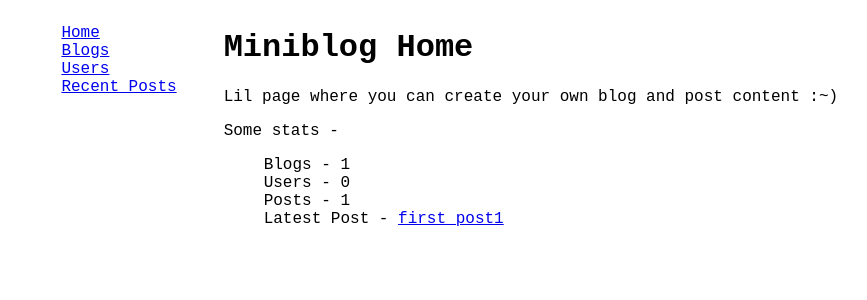
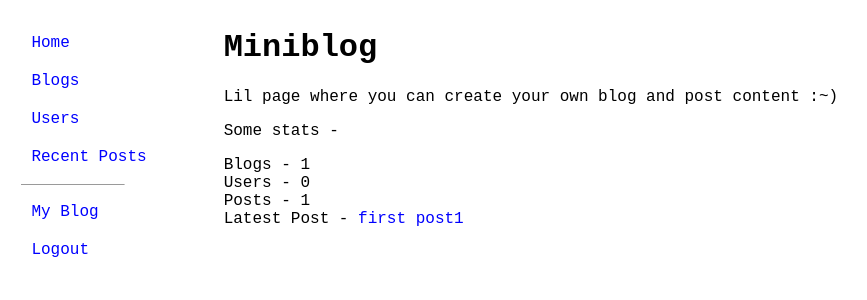
Before and after one commit to anthonysea/miniblog, a Django app: page / in a window 1280 px wide. Shown: the top 300 px of the page, without its empty margins (113-980 px from the left). Run offline with Django 3.2, Linux system fonts and the light colour scheme; the first user in the database is signed in; data comes from the database, SQL or seed files in the repository.

Commit message:
Added templates & views to login/logout; updated the sidebar accordingly; need to add view to register

```diff
--- a/blog/static/css/styles.css
+++ b/blog/static/css/styles.css
@@ -16,6 +16,19 @@
     grid-area: sidebar;
 }
 
+.sidebar li {
+    padding: 10px;
+}
+
+a {
+    text-decoration: none;
+    color: blue;
+}
+
+a:hover {
+    text-decoration: underline;
+}
+
 .content {
     grid-area: content;
 }
@@ -23,3 +36,7 @@
 li {
     list-style: none;
 }
+
+ul {
+    padding-left: 0px;
+}
--- a/blog/templates/base.html
+++ b/blog/templates/base.html
@@ -15,11 +15,13 @@
                 <li><a href="{% url 'blog-list' %}">Blogs</a></li>
                 <li><a href="{% url 'user-list' %}">Users</a></li>
                 <li><a href="{% url 'post-list' %}">Recent Posts</a></li>
-                <!-- {% if user.is_authenticated %}
-                    <hr>
-                    <li><a href="{% url 'blog' user.id">My Blog</a></li>
-                    <li><a href=""></a></li>
-                {% endif %} -->
+                <hr align="left" width="50%" size="1">
+                {% if user.is_authenticated %}
+                    <li><a href="{% url 'blog' user.blog_set.first.id %}">My Blog</a></li>
+                    <li><a href="{% url 'logout' %}">Logout</a></li>
+                {% else %}
+                    <li><a href="{% url 'login' %}">Login</a></li>
+                {% endif %}
             </ul>
         </nav>
         <div class="content">
--- a/blog/templates/index.html
+++ b/blog/templates/index.html
@@ -1,7 +1,7 @@
 {% extends "base.html" %}
 
 {% block content %}
-    <h1>Miniblog Home</h1>
+    <h1>Miniblog</h1>
     <p>Lil page where you can create your own blog and post content :~)</p>
     <p>Some stats - </p>
     <ul>
--- a/miniblog/settings.py
+++ b/miniblog/settings.py
@@ -55,7 +55,8 @@ ROOT_URLCONF = 'miniblog.urls'
 TEMPLATES = [
     {
         'BACKEND': 'django.template.backends.django.DjangoTemplates',
-        'DIRS': [],
+        'DIRS': [os.path.join(BASE_DIR, 'templates'),
+        ],
         'APP_DIRS': True,
         'OPTIONS': {
             'context_processors': [
@@ -124,3 +125,6 @@ STATICFILES_DIRS = [
     os.path.join(BASE_DIR, "static"),
     #'/var/www/static/',
 ]
+
+LOGIN_REDIRECT_URL = 'index'
+LOGOUT_REDIRECT_URL = 'index'
--- a/miniblog/urls.py
+++ b/miniblog/urls.py
@@ -19,6 +19,7 @@ from django.views.generic import RedirectView
 
 urlpatterns = [
     path('admin/', admin.site.urls),
+    path('accounts/', include('django.contrib.auth.urls')),
 ]
 
 
```
Also changed, not shown: templates/registration/login.html (added, +10 -0 lines).
